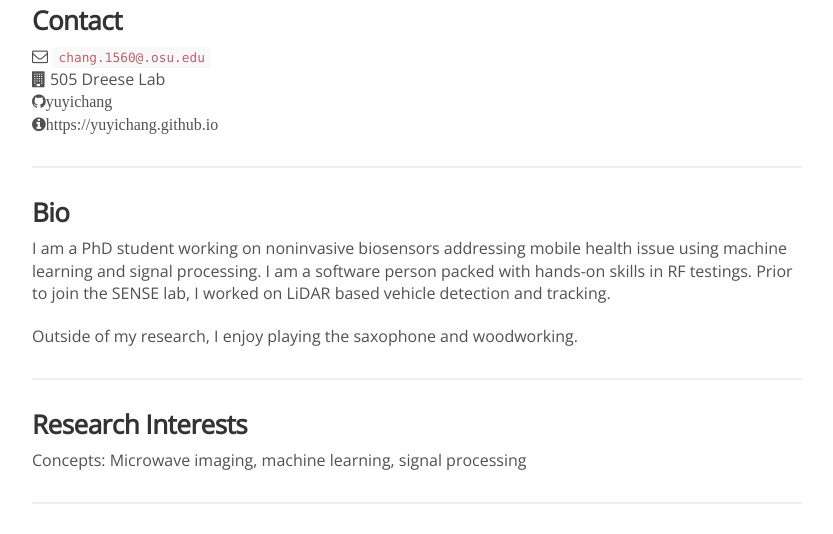
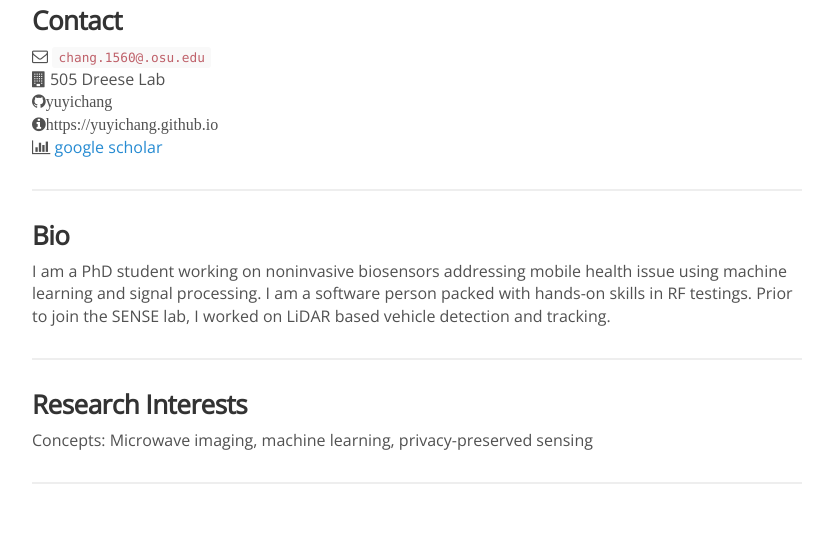
Before and after one commit to SENSE-Lab-OSU/SENSE-Lab-OSU.github.io, a Jekyll site: the page built from _people/yuyi_chang.md, in a window 1280 px wide and 925 px high, cut to the strip 391-925 px from the top of the window. Shown: the whole strip, without its empty margins (223-1056 px from the left). Built offline with Jekyll 4.4.1, drawn with Linux system fonts in a browser that asks for light colours; nearby versions of some CDN libraries; comment, search, counter and statistics services are not loaded.

Commit message:
update the crew

```diff
--- a/_people/yuyi_chang.md
+++ b/_people/yuyi_chang.md
@@ -4,7 +4,7 @@
 joined: 2022
 ---
 
-<img width="300" src="{{site.baseurl}}/images/people/{{page.avatar}}" data-action="zoom">
+<img width="300" src="https://yuyichang.github.io/images/yuyi.jpg" data-action="zoom">
 
 ### Contact
 
@@ -12,7 +12,7 @@
 <i class="fa fa-building"></i> 505 Dreese Lab <br>
 <i class="fa fa-github">yuyichang</i> <br>
 <i class="fa fa-info-circle">https://yuyichang.github.io</i> <br>
-<!--<i class="fa fa-bar-chart"></i> [google scholar](https://scholar.google.com/citations?user=R3yolm0AAAAJ&hl=en) <br>-->
+<i class="fa fa-bar-chart"></i> [google scholar](https://scholar.google.com/citations?user=IrCVRo4AAAAJ) <br>
 
 <hr>
 
@@ -20,13 +20,10 @@
 
 I am a PhD student working on noninvasive biosensors addressing mobile health issue using machine learning and signal processing. I am a software person packed with hands-on skills in RF testings. Prior to join the SENSE lab, I worked on LiDAR based vehicle detection and tracking.
 
-Outside of my research, I enjoy playing the saxophone and woodworking.
-
-
 <hr>
 
 ### Research Interests
 
-Concepts: Microwave imaging, machine learning, signal processing
+Concepts: Microwave imaging, machine learning, privacy-preserved sensing
 
 <hr>
```
Also changed, not shown: _people/james_wright.md (added, +26 -0 lines), _people/tushar_agarwal.md (deleted, +0 -32 lines), _people/yang_chen.md (deleted, +0 -19 lines), _people/yi_yan.md (added, +26 -0 lines).
